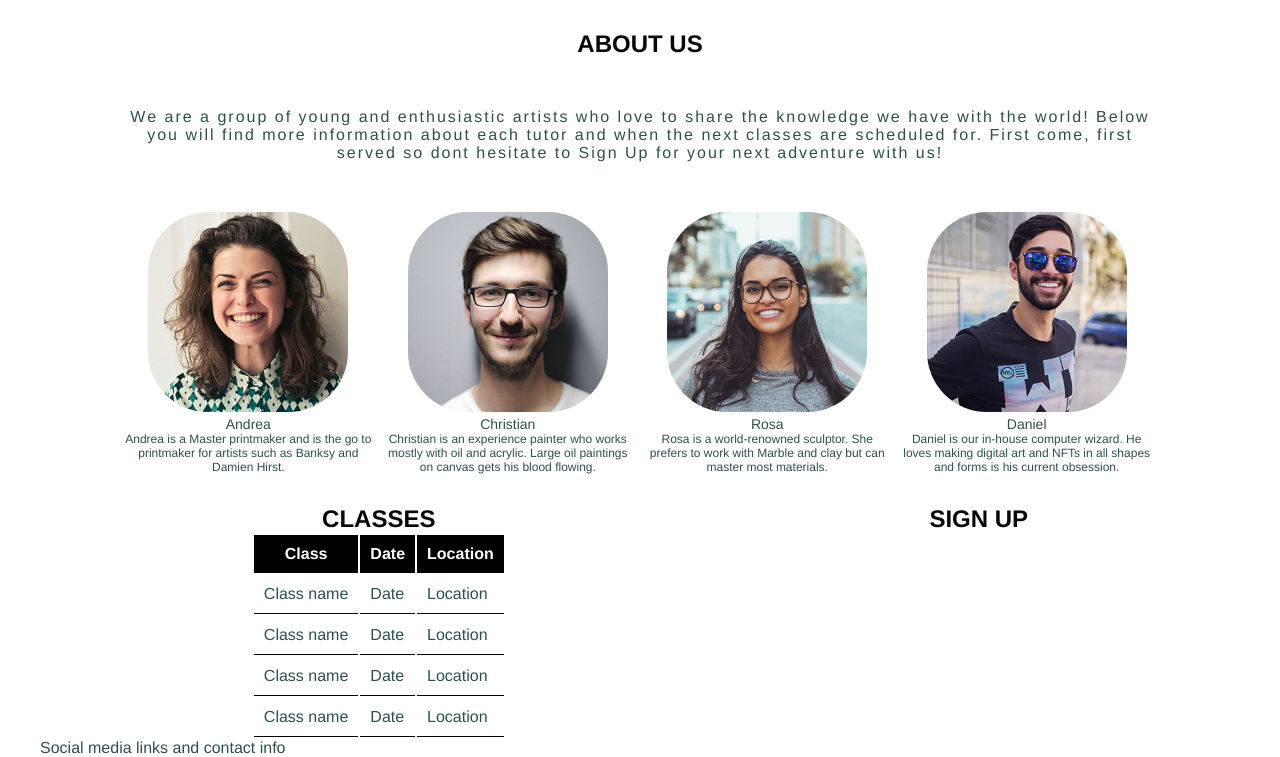
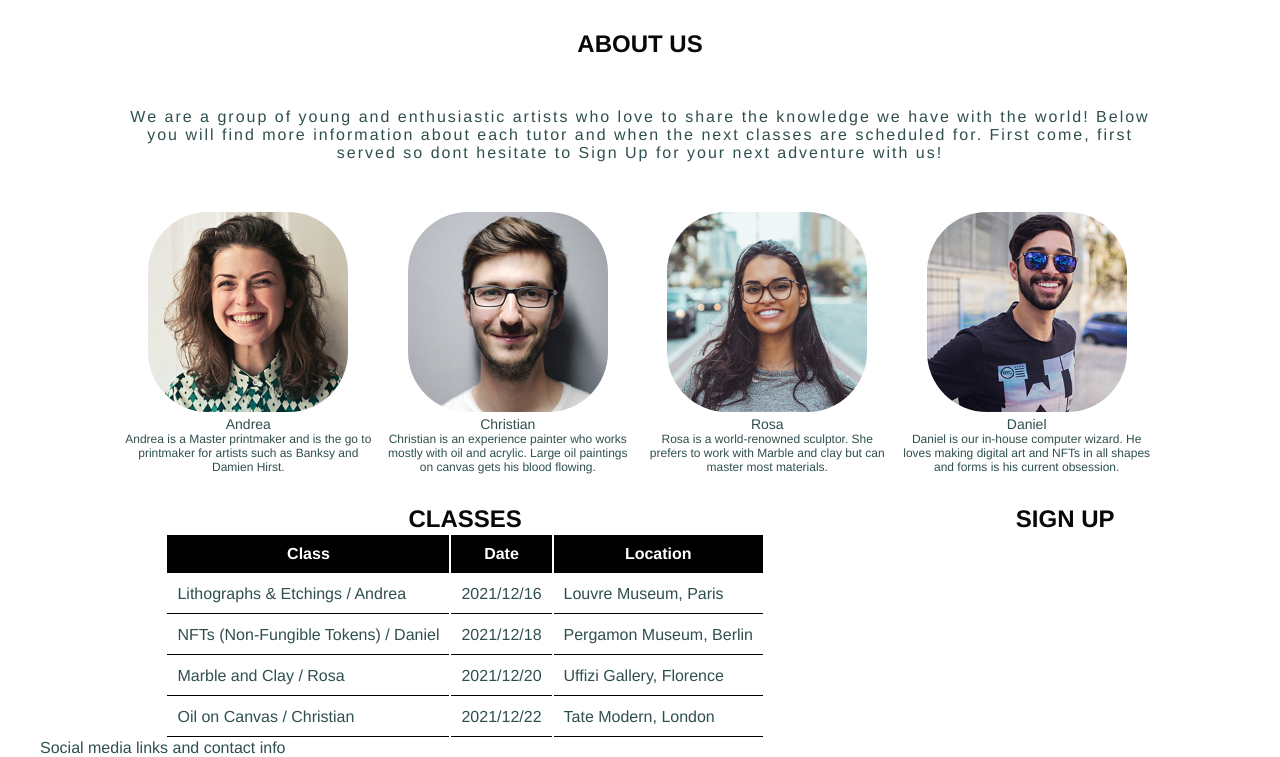
Before and after one commit to deagustinchristian/art-classes, a plain HTML site: page index.html in a window 1280 px wide. Shown: the part 600-1357 px from the top of the page. Drawn offline with Linux system fonts and the light colour scheme.

Commit message:
Add names, dates and locations for the classes

```diff
--- a/index.html
+++ b/index.html
@@ -93,23 +93,23 @@
                         <th>Location</th>
                     </tr>
                     <tr>
-                        <td>Class name</td>
-                        <td>Date</td>
-                        <td>Location</td>
+                        <td>Lithographs & Etchings / Andrea</td>
+                        <td>2021/12/16</td>
+                        <td>Louvre Museum, Paris</td>
                     </tr><tr>
-                        <td>Class name</td>
-                        <td>Date</td>
-                        <td>Location</td>
+                        <td>NFTs (Non-Fungible Tokens) / Daniel</td>
+                        <td>2021/12/18</td>
+                        <td>Pergamon Museum, Berlin</td>
                     </tr>
                     <tr>
-                        <td>Class name</td>
-                        <td>Date</td>
-                        <td>Location</td>
+                        <td>Marble and Clay / Rosa</td>
+                        <td>2021/12/20</td>
+                        <td>Uffizi Gallery, Florence</td>
                     </tr>
                     <tr>
-                        <td>Class name</td>
-                        <td>Date</td>
-                        <td>Location</td>
+                        <td>Oil on Canvas / Christian</td>
+                        <td>2021/12/22</td>
+                        <td>Tate Modern, London</td>
                     </tr>
 
                 </table>
```
